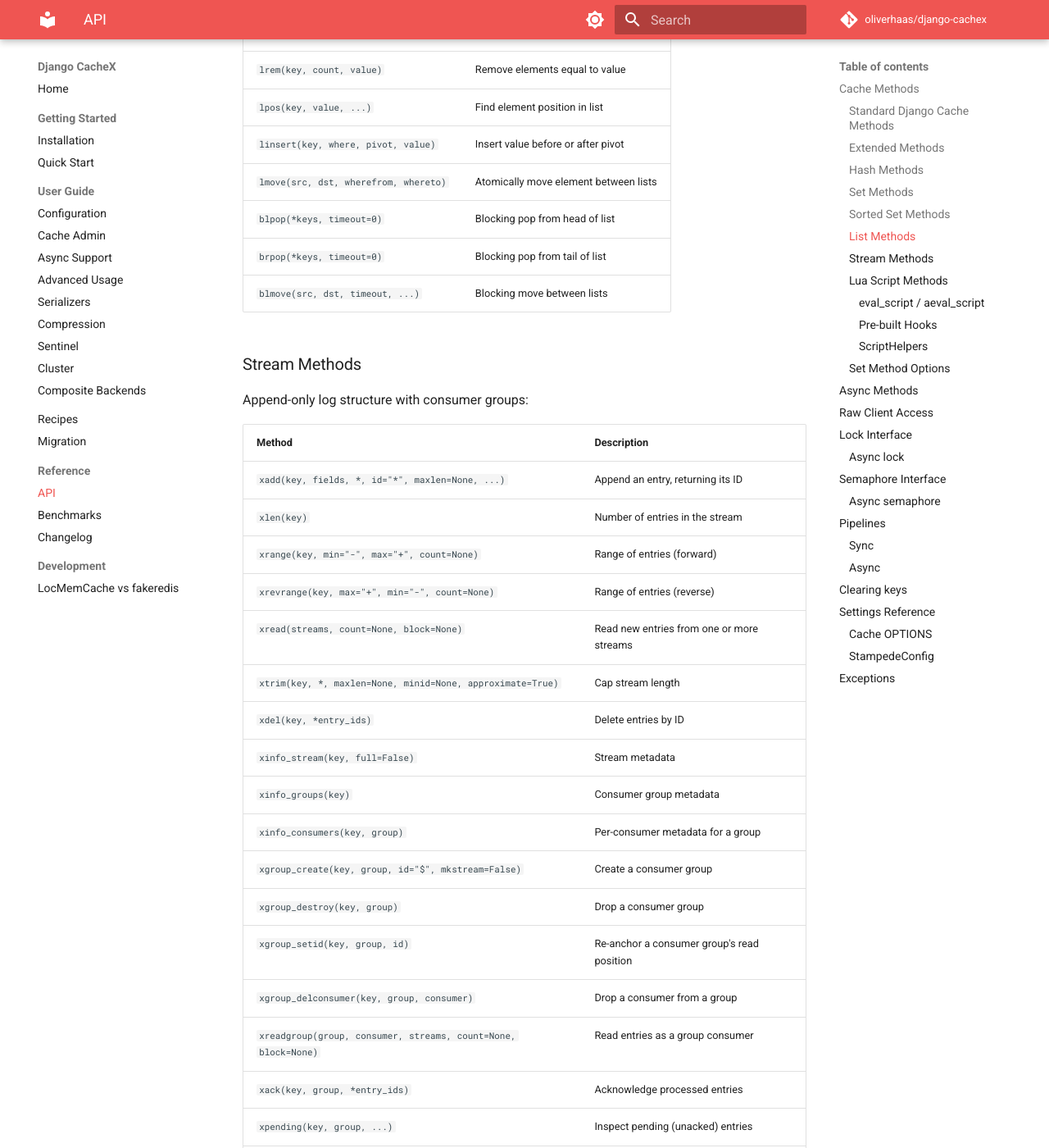
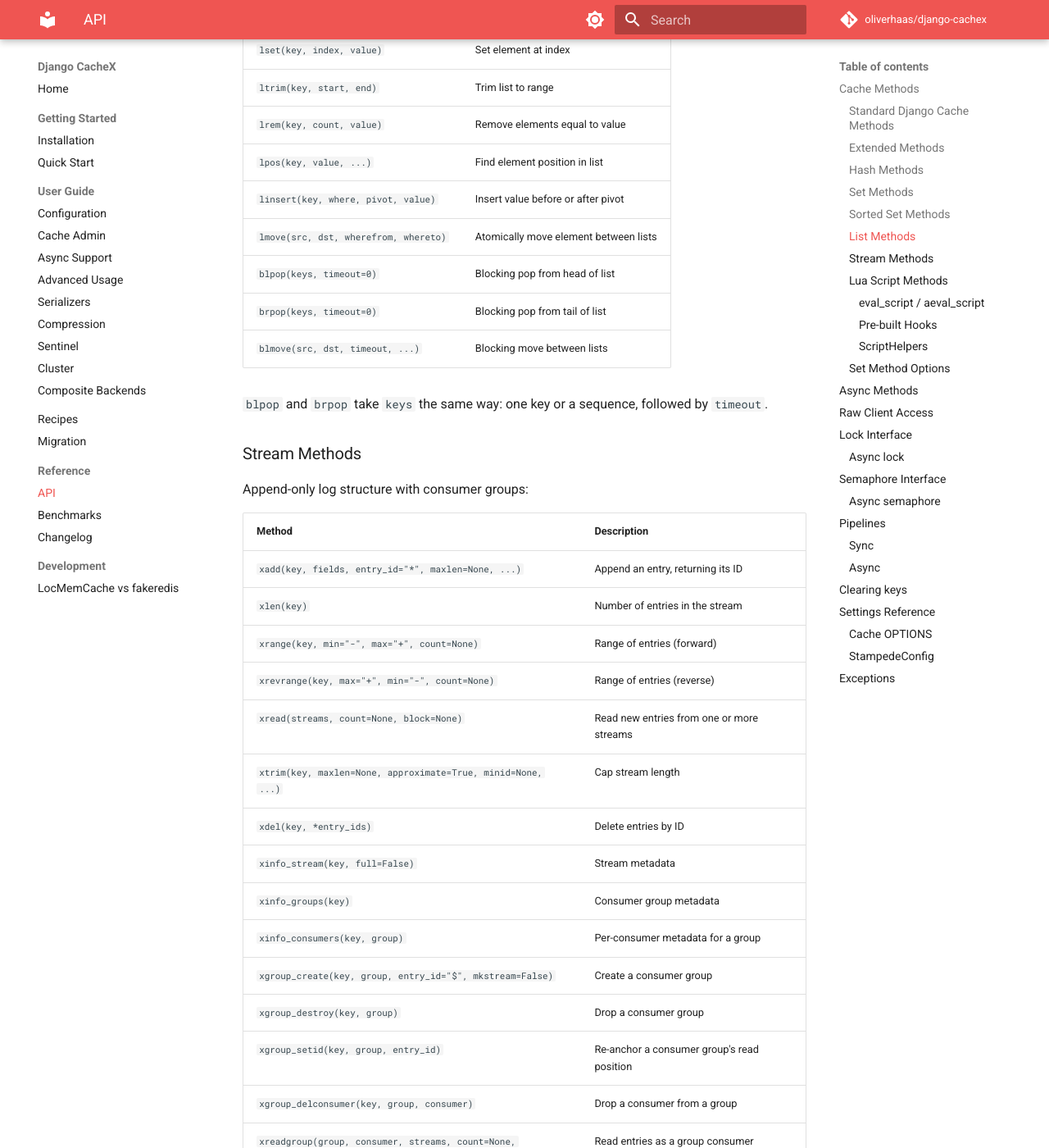
Before and after one commit to oliverhaas/django-cachex, an MkDocs documentation site: the page built from docs/reference/api.md, in a window 1280 px wide and 1400 px high, scrolled down 5186 px. Shown: the whole window at 82% size. Built offline with MkDocs 1.6.1 and Material for MkDocs 9.7.7, drawn with Linux system fonts in a browser that asks for light colours; comment, search, counter and statistics services are not loaded; the version menu is left out; some of the changed text lies outside the part shown.

Commit message:
docs: correct api signatures, cluster lock scope, and wheel platforms

````diff
--- a/docs/reference/api.md
+++ b/docs/reference/api.md
@@ -82,14 +82,16 @@
 | `spop(key, count=None)` | Remove and return random member(s) |
 | `srandmember(key, count=None)` | Get random member(s) without removing |
 | `smove(src, dst, member)` | Move member between sets |
-| `sdiff(*keys)` | Get difference of sets |
-| `sdiffstore(dest, *keys)` | Store difference of sets |
-| `sinter(*keys)` | Get intersection of sets |
-| `sinterstore(dest, *keys)` | Store intersection of sets |
-| `sunion(*keys)` | Get union of sets |
-| `sunionstore(dest, *keys)` | Store union of sets |
+| `sdiff(keys)` | Get difference of sets |
+| `sdiffstore(dest, keys)` | Store difference of sets |
+| `sinter(keys)` | Get intersection of sets |
+| `sinterstore(dest, keys)` | Store intersection of sets |
+| `sunion(keys)` | Get union of sets |
+| `sunionstore(dest, keys)` | Store union of sets |
 | `sscan(key, cursor=0, ...)` | Incrementally iterate set members |
 | `sscan_iter(key, ...)` | Iterate over set members using SSCAN |
+
+`keys` on the multi-key set operations takes a single key or a sequence of them, not varargs. `sdiff(["a", "b"])`, not `sdiff("a", "b")`: the second positional argument is `version`.
 
 ### Sorted Set Methods
 
@@ -134,9 +136,11 @@
 | `lpos(key, value, ...)` | Find element position in list |
 | `linsert(key, where, pivot, value)` | Insert value before or after pivot |
 | `lmove(src, dst, wherefrom, whereto)` | Atomically move element between lists |
-| `blpop(*keys, timeout=0)` | Blocking pop from head of list |
-| `brpop(*keys, timeout=0)` | Blocking pop from tail of list |
+| `blpop(keys, timeout=0)` | Blocking pop from head of list |
+| `brpop(keys, timeout=0)` | Blocking pop from tail of list |
 | `blmove(src, dst, timeout, ...)` | Blocking move between lists |
+
+`blpop` and `brpop` take `keys` the same way: one key or a sequence, followed by `timeout`.
 
 ### Stream Methods
 
@@ -144,24 +148,24 @@
 
 | Method | Description |
 |--------|-------------|
-| `xadd(key, fields, *, id="*", maxlen=None, ...)` | Append an entry, returning its ID |
+| `xadd(key, fields, entry_id="*", maxlen=None, ...)` | Append an entry, returning its ID |
 | `xlen(key)` | Number of entries in the stream |
 | `xrange(key, min="-", max="+", count=None)` | Range of entries (forward) |
 | `xrevrange(key, max="+", min="-", count=None)` | Range of entries (reverse) |
 | `xread(streams, count=None, block=None)` | Read new entries from one or more streams |
-| `xtrim(key, *, maxlen=None, minid=None, approximate=True)` | Cap stream length |
+| `xtrim(key, maxlen=None, approximate=True, minid=None, ...)` | Cap stream length |
 | `xdel(key, *entry_ids)` | Delete entries by ID |
 | `xinfo_stream(key, full=False)` | Stream metadata |
 | `xinfo_groups(key)` | Consumer group metadata |
 | `xinfo_consumers(key, group)` | Per-consumer metadata for a group |
-| `xgroup_create(key, group, id="$", mkstream=False)` | Create a consumer group |
+| `xgroup_create(key, group, entry_id="$", mkstream=False)` | Create a consumer group |
 | `xgroup_destroy(key, group)` | Drop a consumer group |
-| `xgroup_setid(key, group, id)` | Re-anchor a consumer group's read position |
+| `xgroup_setid(key, group, entry_id)` | Re-anchor a consumer group's read position |
 | `xgroup_delconsumer(key, group, consumer)` | Drop a consumer from a group |
 | `xreadgroup(group, consumer, streams, count=None, block=None)` | Read entries as a group consumer |
 | `xack(key, group, *entry_ids)` | Acknowledge processed entries |
 | `xpending(key, group, ...)` | Inspect pending (unacked) entries |
-| `xclaim(key, group, consumer, min_idle_time, *entry_ids, ...)` | Claim pending entries |
+| `xclaim(key, group, consumer, min_idle_time, entry_ids, ...)` | Claim pending entries |
 | `xautoclaim(key, group, consumer, min_idle_time, ...)` | Auto-claim entries idle longer than threshold |
 
 All methods have an `a*` async counterpart (e.g. `axadd`, `axreadgroup`).
@@ -350,7 +354,7 @@
         await lock.release()
 ```
 
-Cluster-mode async locks are unavailable on redis-py / valkey-py because the underlying `EVALSHA` routes to replicas; the Rust adapter handles this internally.
+Cluster mode rejects `lock()` and `alock()` on every adapter: the release script runs via `EVALSHA`, which cluster routes to replicas, so `release()` would fail and the key would stay set until its lease expired. Both raise `NotSupportedError`. Use `semaphore()` instead, which colocates its keys under a `{name}` hash tag.
 
 ## Semaphore Interface
 
@@ -401,12 +405,17 @@
 
 # Manual acquire/release
 sem = await cache.asemaphore("mysem", capacity=4, lease=30)
-if await sem.acquire():
+if await sem.aacquire():
     try:
         await do_work()
     finally:
-        await sem.release()
+        await sem.arelease()
 ```
+
+The awaitable methods are `aacquire()` and `arelease()`. `acquire()` and
+`release()` are the sync pair and are still present on the same object, so
+`await sem.acquire()` runs the sync acquire and then raises `TypeError` on the
+returned `bool`, leaving the claim held until its lease expires.
 
 Sync and async callers on the same cache instance share state for a given name.
 
@@ -442,7 +451,7 @@
 
 `apipeline()` is `async def` so adapters whose async-client construction is itself awaitable (e.g. valkey-glide) can resolve the client before returning the wrapper. Queueing methods stay synchronous; only `apipeline()` and `execute()` need to be awaited.
 
-All cache methods are available on the pipeline. Results are returned as a list in the same order as the commands.
+Single-key commands are available on the pipeline. The multi-key helpers (`set_many`, `get_many`, `delete_many`), the read-modify-write helpers (`get_or_set`, `add`, `touch`, `has_key`), and the scanning helpers (`keys`, `scan`, `delete_pattern`, `clear`) are not: queue their underlying commands instead. Results are returned as a list in the same order as the commands.
 
 ## Clearing keys
 
````
Also changed, not shown: crates/django-cachex-redis-rs/README.md (+3 -2 lines), docs/user-guide/cluster.md (+1 -1 lines), docs/user-guide/configuration.md (+1 -1 lines).
